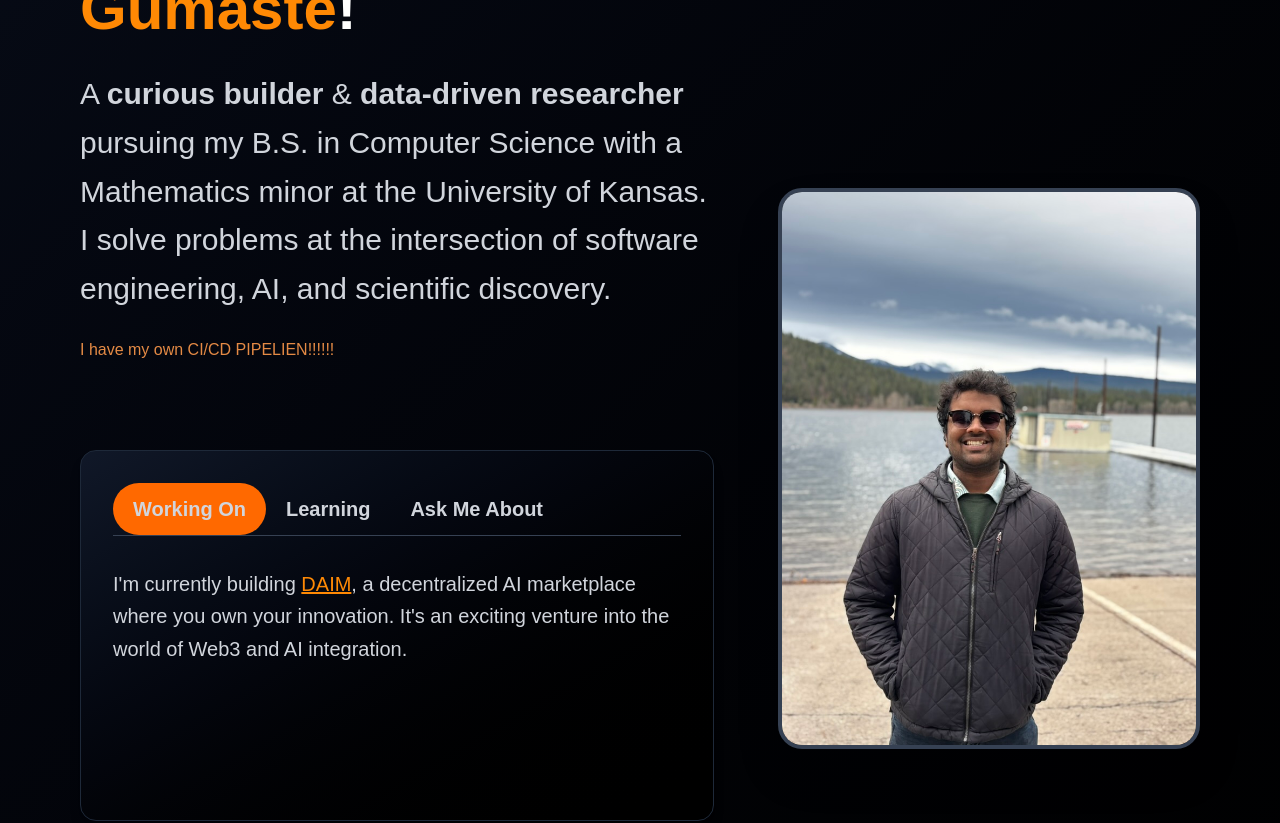
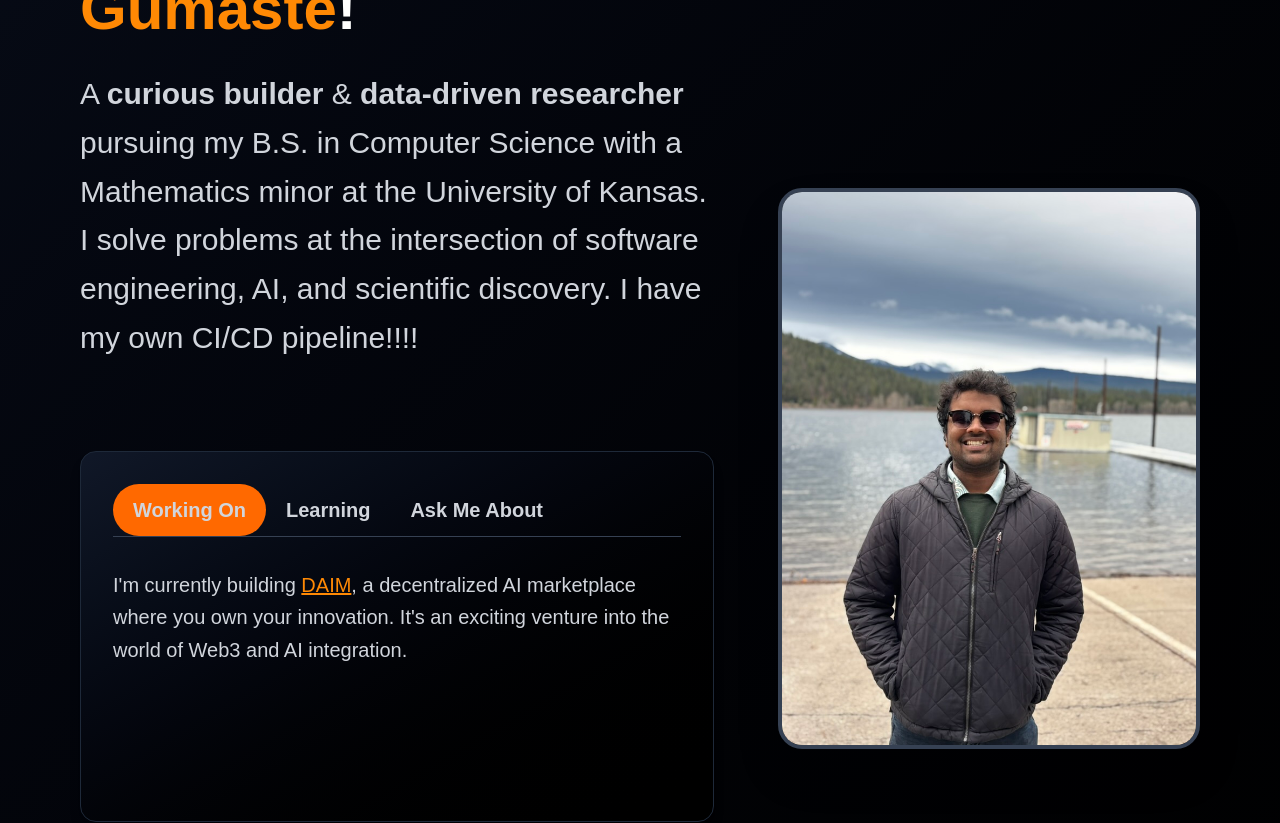
Before and after one commit to Vegito2367/TejPortfolio, a Next.js app in the folder personalwebsite/: page / in a window 1280 px wide. Shown: the top 823 px of the page. Built offline with nearby package versions, Linux system fonts and the light colour scheme.

Commit message:
fixed merge issue, CI/CD should work

```diff
--- a/personalwebsite/src/customComponents/heroSection.tsx
+++ b/personalwebsite/src/customComponents/heroSection.tsx
@@ -54,9 +54,8 @@ export default function HeroSection() {
                     </h1>
 
                     <p className="text-xl md:text-2xl lg:text-3xl text-gray-300 leading-relaxed max-w-prose">
-                        A <strong>curious builder</strong> &amp; <strong>data-driven researcher</strong> pursuing my B.S. in Computer Science with a Mathematics minor at the University of Kansas. I solve problems at the intersection of software engineering, AI, and scientific discovery.
+                        A <strong>curious builder</strong> &amp; <strong>data-driven researcher</strong> pursuing my B.S. in Computer Science with a Mathematics minor at the University of Kansas. I solve problems at the intersection of software engineering, AI, and scientific discovery. I have my own CI/CD pipeline!!!!
                     </p>
-<p>I have my own CI/CD PIPELIEN!!!!!!</p>
 
 
 
```
